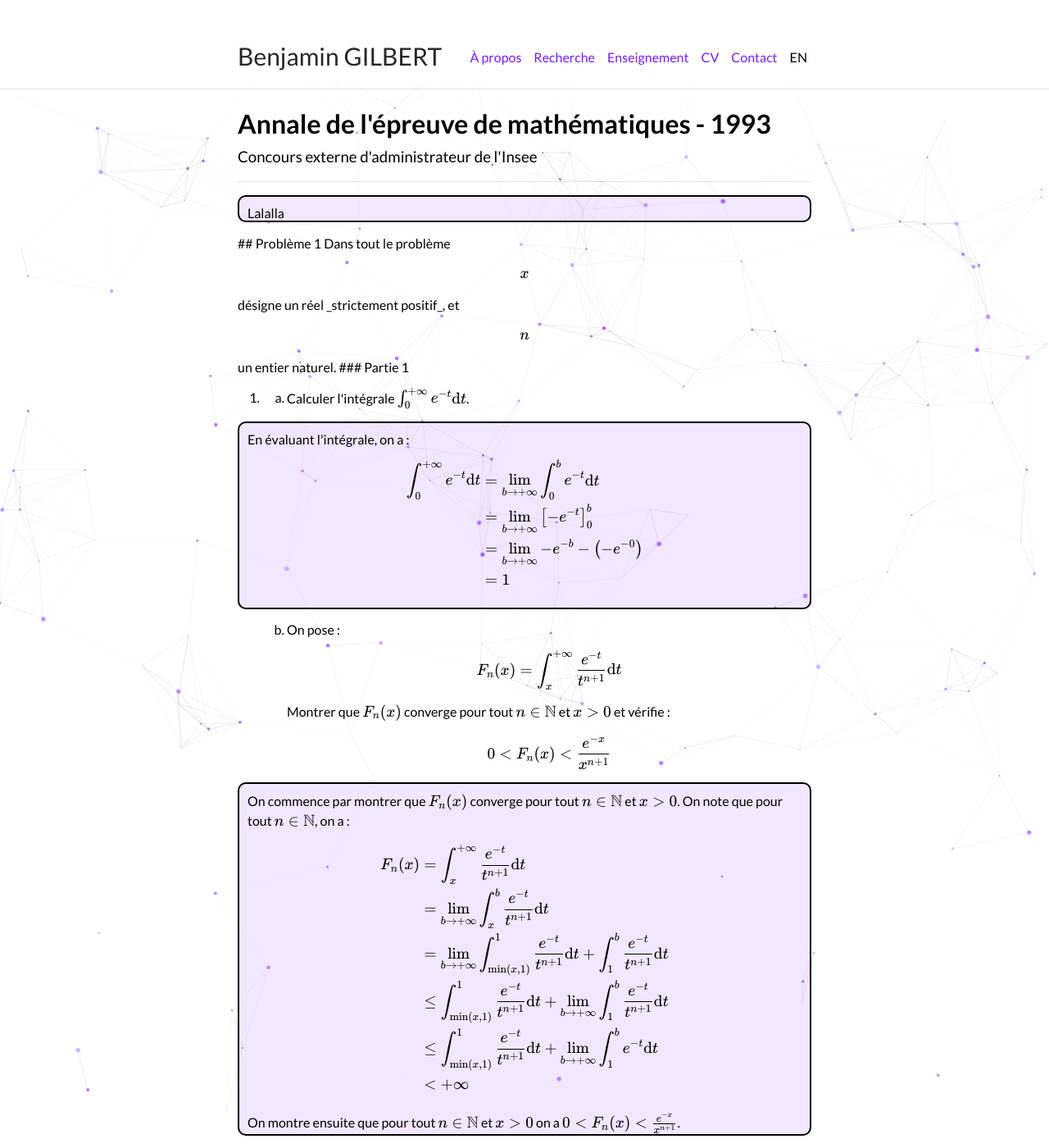
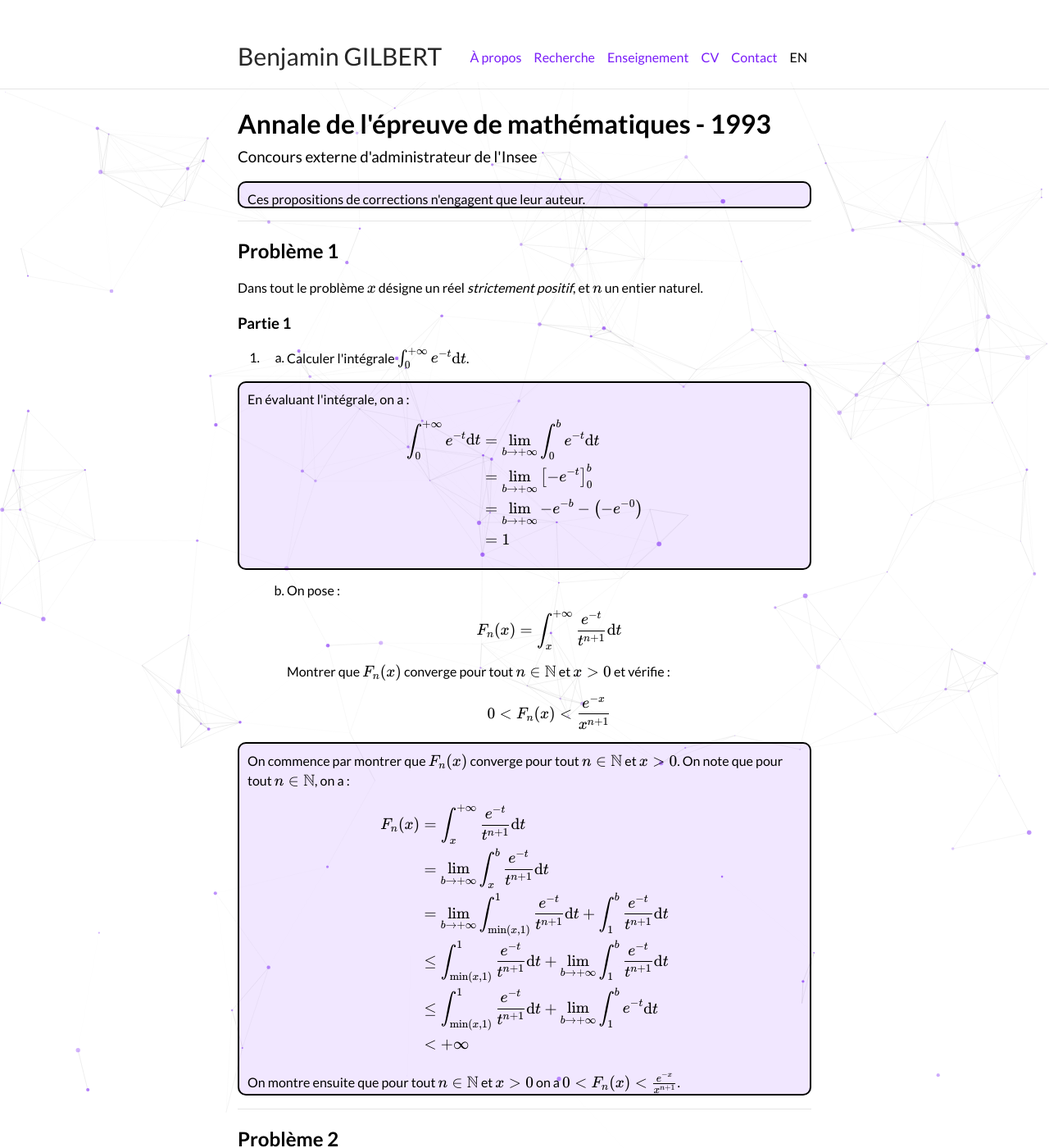
Before and after one commit to bglbrt/bglbrt.github.io, a Jekyll site: the page built from fr/corrections/administrateur_externe_1993.md, in a window 1280 px wide and 1400 px high. Shown: the whole window at 82% size. Built offline with Jekyll 4.4.1, drawn with Linux system fonts in a browser that asks for light colours; nearby versions of some CDN libraries; some of the changed text lies outside the part shown.

Commit message:
Mise à jour des corrections

```diff
--- a/fr/corrections/administrateur_externe_1993.md
+++ b/fr/corrections/administrateur_externe_1993.md
@@ -9,11 +9,11 @@ katex: True
 <h1 style="margin-bottom: 0">Annale de l'épreuve de mathématiques - 1993</h1>
 <h3 style="font-weight: normal; margin-top: 10px">Concours externe d'administrateur de l'Insee</h3>
 
+<p style="border: solid 2px; border-radius: 10px; background-color:rgba(121, 28, 248, .1); padding-right: 10px; padding-left: 10px; padding-top: 10px; margin: 15px 0 15px 0px;">
+Ces propositions de corrections n'engagent que leur auteur.
+</p>
+
 ---
-
-<p style="border: solid 2px; border-radius: 10px; background-color:rgba(121, 28, 248, .1); padding-right: 10px; padding-left: 10px; padding-top: 10px; margin: 15px 0 15px 0px;">
-Lalalla
-<p>
 
 ## Problème 1
 
```
